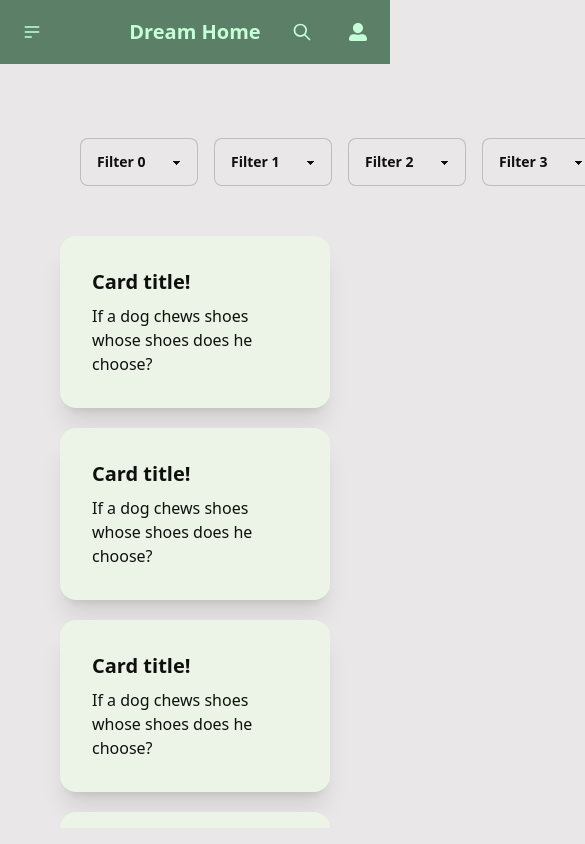
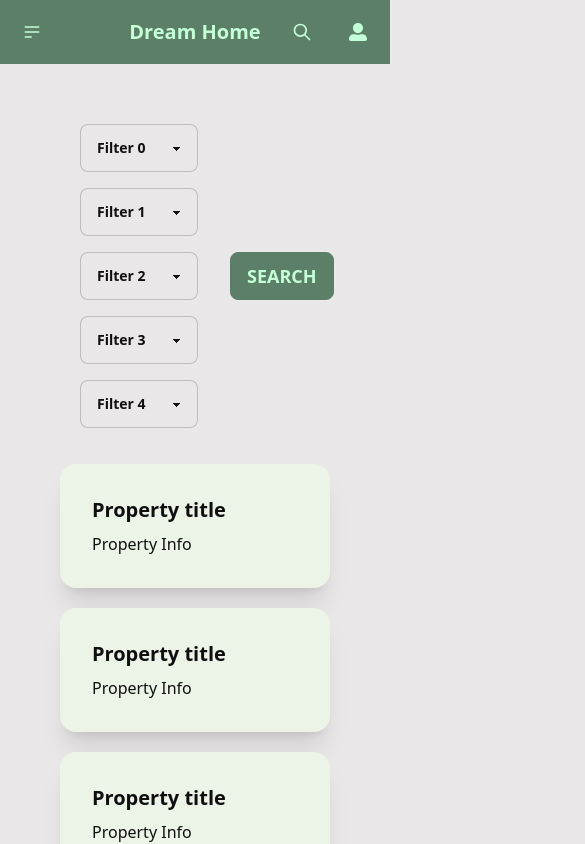
Before and after one commit to parikshith078/dream-home, a Next.js app: page / in a window 390 px wide. Shown: the top 844 px of the page, 585 px wide, since content can reach past the window. Built offline with nearby package versions, Linux system fonts and the light colour scheme.

Commit message:
Responsive bug fixs

```diff
--- a/src/pages/index.tsx
+++ b/src/pages/index.tsx
@@ -10,8 +10,8 @@ const inter = Inter({ subsets: ["latin"] });
 const PropertyCard = () => (
   <div className="card w-96 bg-secondary shadow-xl">
     <div className="card-body">
-      <h2 className="card-title">Card title!</h2>
-      <p>If a dog chews shoes whose shoes does he choose?</p>
+      <h2 className="card-title">Property title</h2>
+      <p>Property Info</p>
     </div>
   </div>
 );
@@ -46,13 +46,13 @@ export default function Home() {
       </Head>
       <NavBar />
       <main className="w-screen h-screen flex flex-col gap-4 p-10 mt-5 ">
-        <div className="w-full h-[10%] px-5 flex items-center ">
-          <div className=" h-full border-primary rounded-lg flex px-5 items-center gap-4 ">
+        <div className="w-full  px-5 flex lg:flex-row sm:flex-col gap-3 items-center ">
+          <div className=" h-full border-primary rounded-lg flex px-5 items-center gap-4 flex-wrap ">
             {FilterData.map((fish, id) => (
               <Filter id={id} key={id} />
             ))}
           </div>
-          <button className="btn hover:bg-primary-active btn-primary flex-1 mr-5 text-lg ">
+          <button className="btn hover:bg-primary-active btn-primary lg:flex-1 mr-5 text-lg sm:w-[90%] ">
             Search
           </button>
         </div>
```
